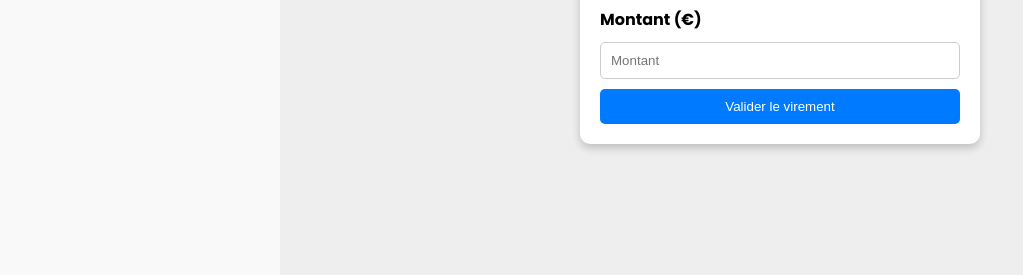
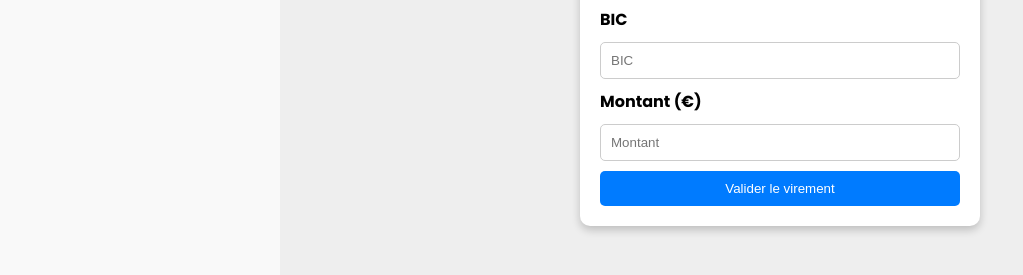
Before and after one commit to accountprofile-web/BMCI, a website: page virements.html in a window 1280 px wide. Shown: the part 493-768 px from the top of the page, without its empty margins (0-1023 px from the left). Drawn offline with nearby package versions, Linux system fonts and the light colour scheme; some packages are replaced by stand-ins of ours; sample sign-in values are in the browser's storage; a script that the page names is missing.

Commit message:
Update virements.html

```diff
--- a/virements.html
+++ b/virements.html
@@ -133,6 +133,8 @@
                     <input type="text" id="recipient" placeholder="Nom du bénéficiaire" required>
                     <label for="iban">IBAN</label>
                     <input type="text" id="iban" placeholder="FR76 3000 6000 0112 3456 7890 189" required>
+                    <label for="iban">BIC</label>
+                    <input type="text" id="iban" placeholder="BIC" required>
                     <label for="amount">Montant (€)</label>
                     <input type="number" id="amount" placeholder="Montant" required>
                     <button type="submit">Valider le virement</button>
```
